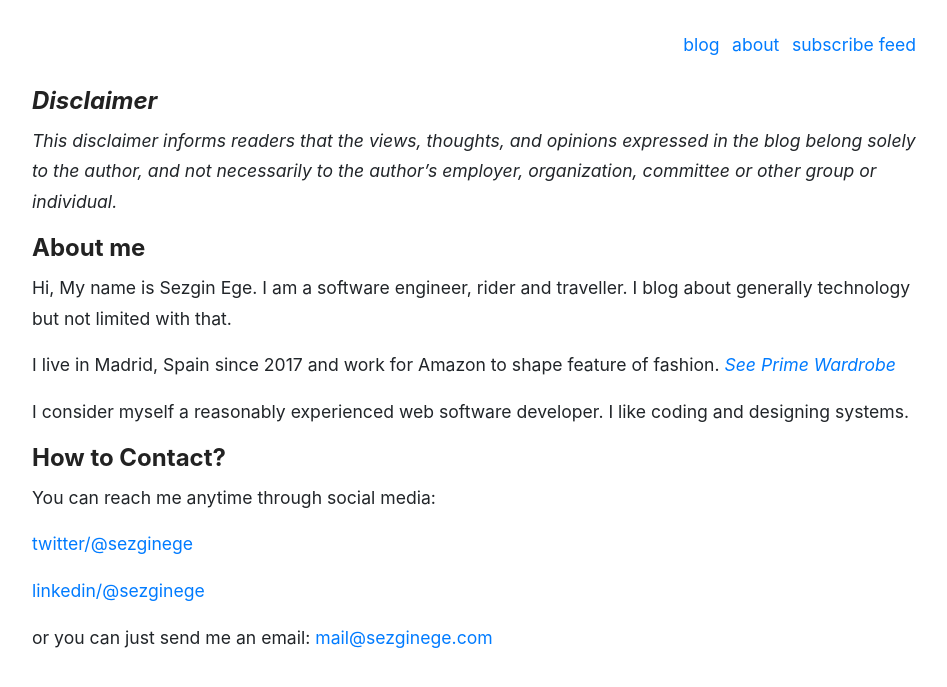
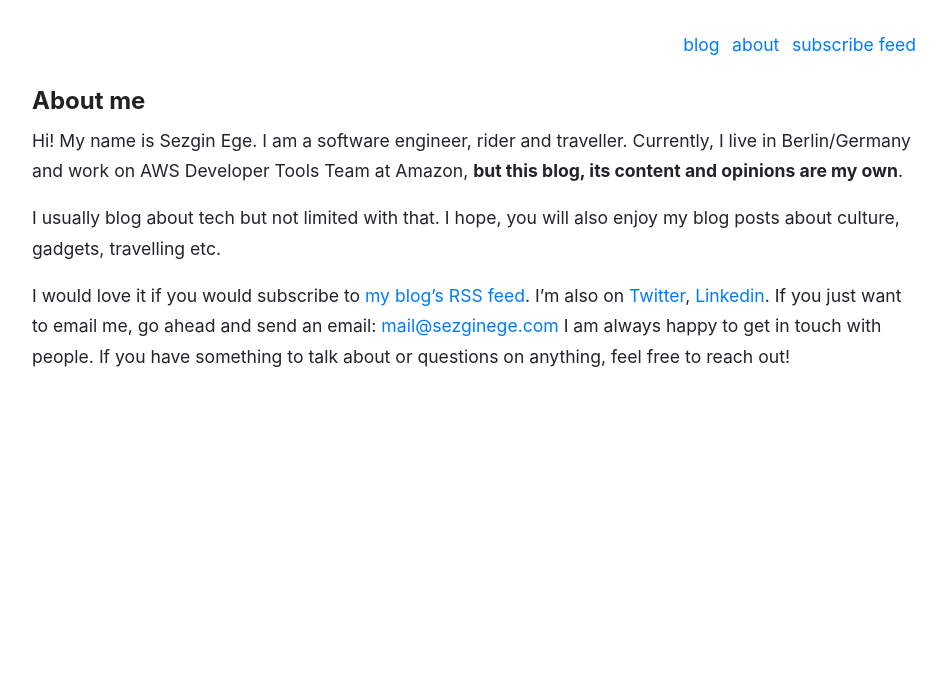
Before and after one commit to SezginEge/sezginege.com, a Jekyll site: the page built from about.md, in a window 1280 px wide. Shown: the top 687 px of the page, without its empty margins (166-1113 px from the left). Built offline with Jekyll 4.4.1, drawn with Linux system fonts in a browser that asks for light colours.

Commit message:
update about page

```diff
--- a/about.md
+++ b/about.md
@@ -4,24 +4,10 @@ title: About me
 permalink: about
 ---
 
-#### *Disclaimer*
-
-*This disclaimer informs readers that the views, thoughts, and opinions expressed in the blog belong solely to the author, and not necessarily to the author’s employer, organization, committee or other group or individual.*
-
 ## About me
 
-Hi, My name is Sezgin Ege. I am a software engineer, rider and traveller. I blog about generally technology but not limited with that.
+Hi! My name is Sezgin Ege. I am a software engineer, rider and traveller. Currently, I live in Berlin/Germany and work on AWS Developer Tools Team at Amazon, **but this blog, its content and opinions are my own**.
 
-I live in Madrid, Spain since 2017 and work for Amazon to shape feature of fashion. *[See Prime Wardrobe](https://www.amazon.com/learn-more-prime-wardrobe/b?ie=UTF8&node=16122413011)*
+I usually blog about tech but not limited with that. I hope, you will also enjoy my blog posts about culture, gadgets, travelling etc.
 
-I consider myself a reasonably experienced web software developer. I like coding and designing systems.
-
-## How to Contact?
-
-You can reach me anytime through social media:
-
-[twitter/@sezginege](https://twitter.com/SezginEge)
-
-[linkedin/@sezginege](https://www.linkedin.com/in/sezginege/)
-
-or you can just send me an email: <mail@sezginege.com>
+I would love it if you would subscribe to [my blog's RSS feed](https://blog.sezginege.com/feed.xml). I'm also on [Twitter](https://twitter.com/SezginEge), [Linkedin](https://www.linkedin.com/in/sezginege/). If you just want to email me, go ahead and send an email: <mail@sezginege.com> I am always happy to get in touch with people. If you have something to talk about or questions on anything, feel free to reach out!
```
